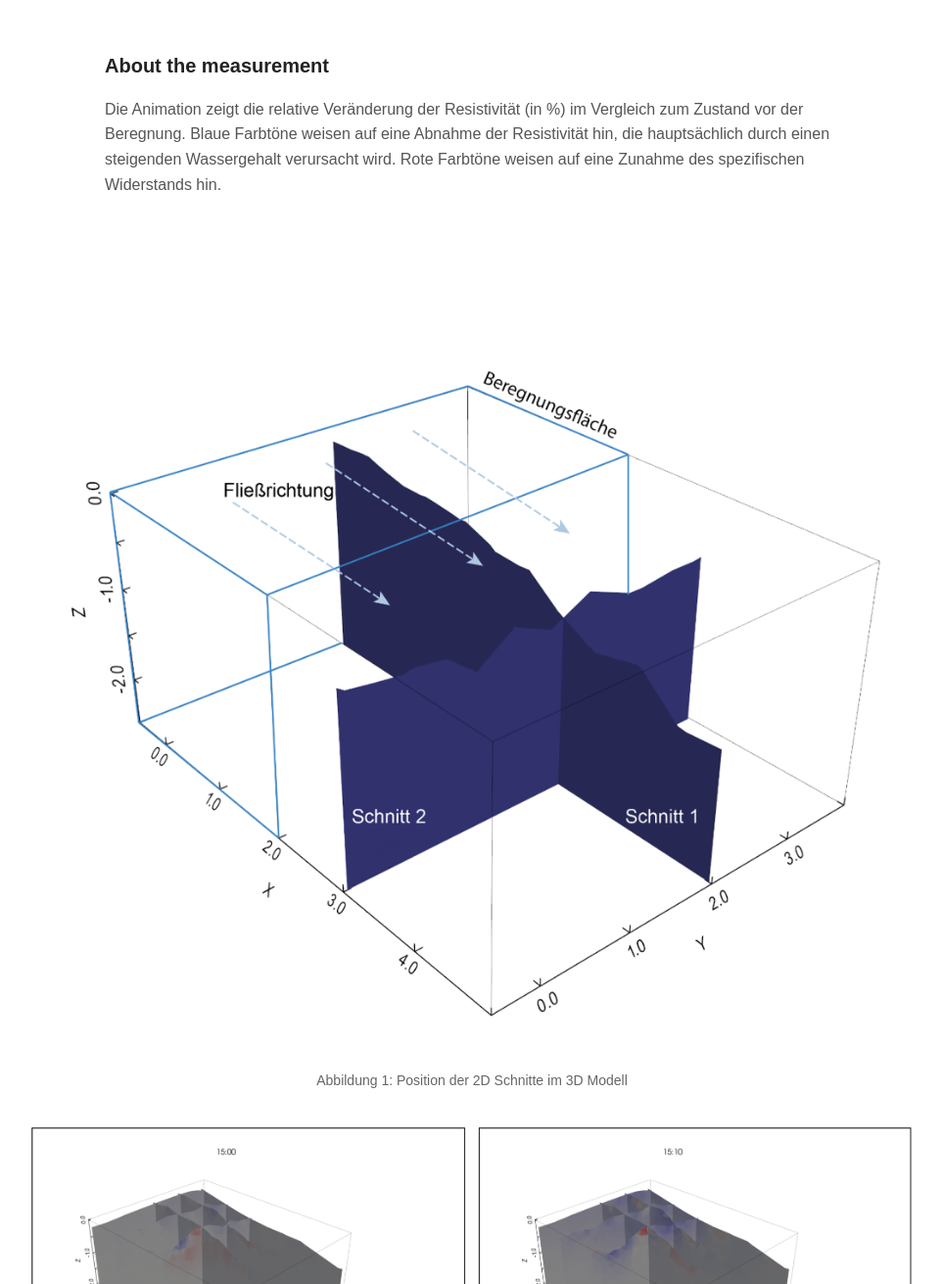
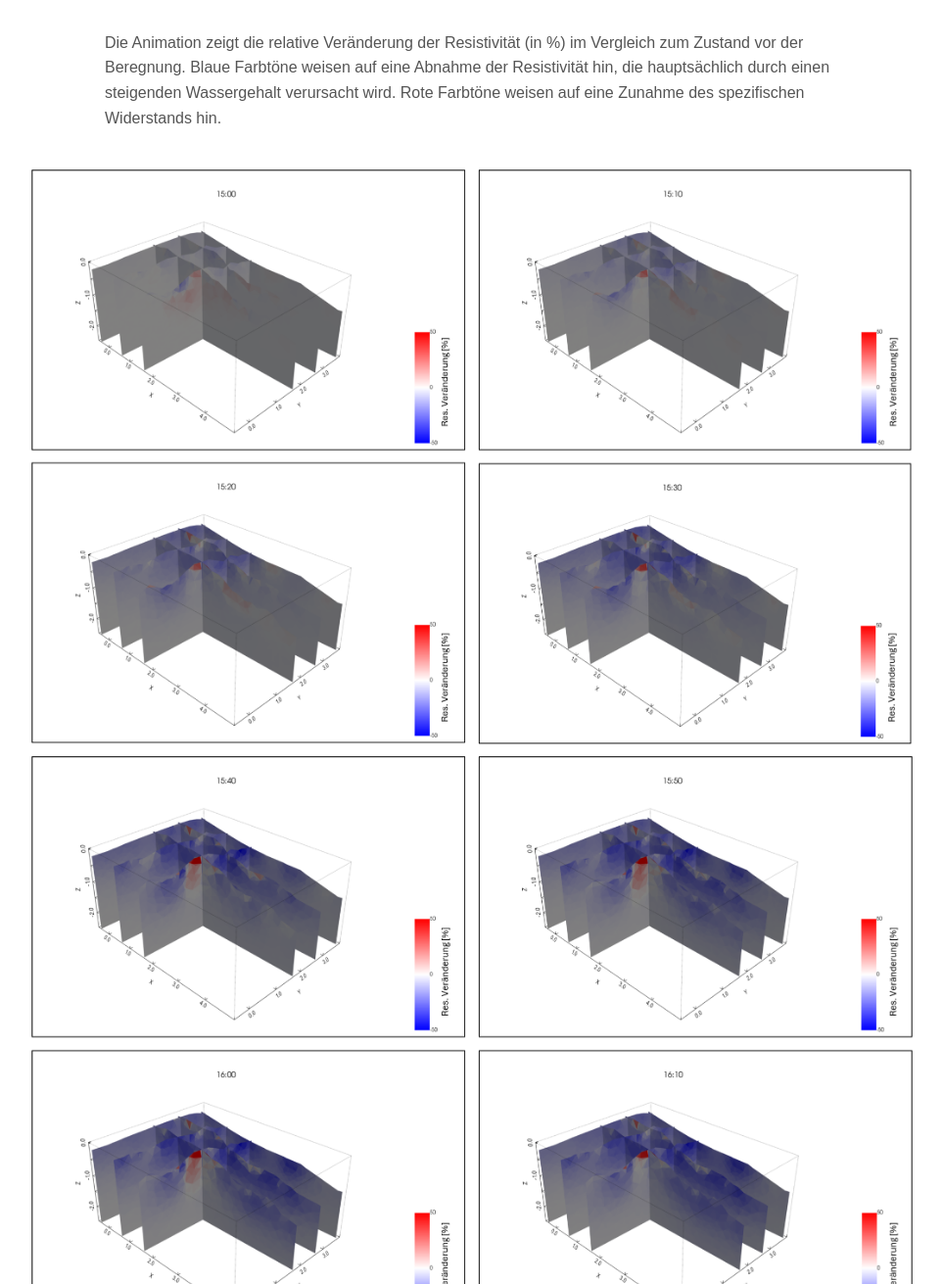
Before and after one commit to genfranka/ert-animation, a plain HTML site: page index.html in a window 1280 px wide. Shown: the part 608-1919 px from the top of the page at 98% size, without its empty margins (158-1121 px from the left). Drawn offline with Linux system fonts and the light colour scheme.

Commit message:
delete plots

```diff
--- a/index.html
+++ b/index.html
@@ -70,7 +70,6 @@
     </video>
 
     <div class="explanation">
-        <h2>About the measurement</h2>
         <p>
             Die Animation zeigt die relative Veränderung der Resistivität (in %)
             im Vergleich zum Zustand vor der Beregnung.
@@ -84,10 +83,6 @@
         </p>
     </div>
 
-    <figure>
-        <img src="plot1.png" alt="Plot 1">
-        <figcaption>Abbildung 1: Position der 2D Schnitte im 3D Modell </figcaption>
-    </figure>
 
     <figure>
         <img src="plot2.png" alt="Plot 2">
```
